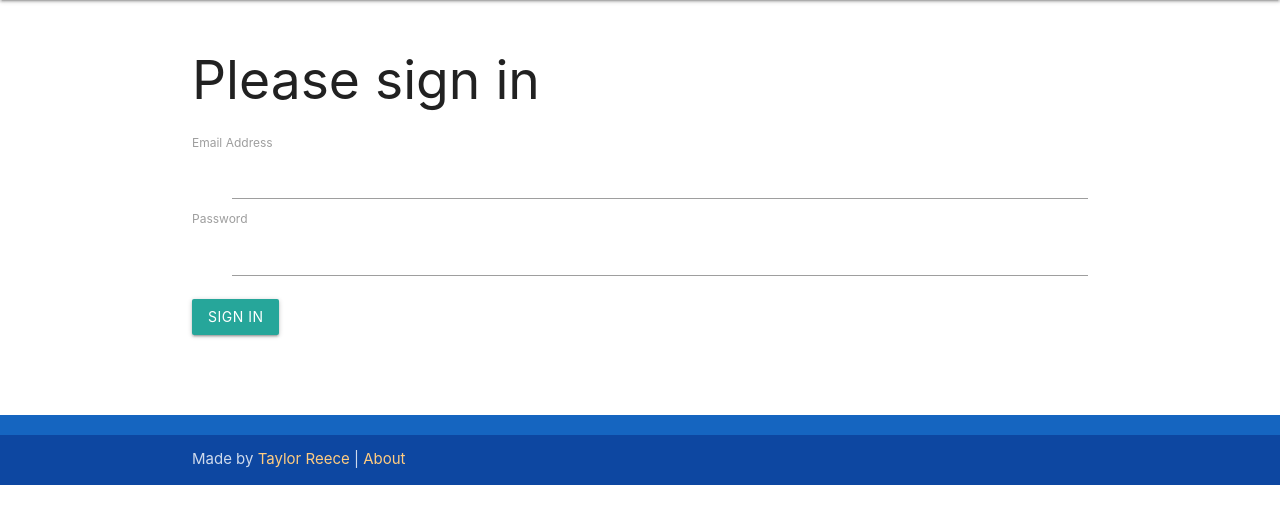
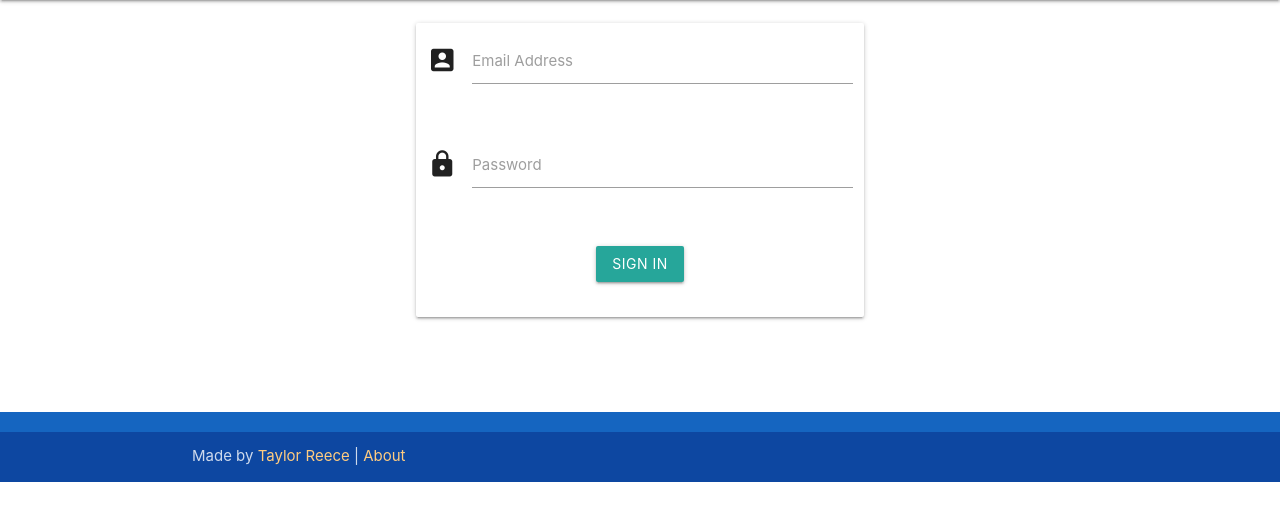
Before and after one commit to taylorreece/bubblecheck, a Flask app: page /user/login in a window 1280 px wide. Shown: the part 64-588 px from the top of the page. Run offline with Flask 2, Linux system fonts and the light colour scheme; some libraries are stand-ins or nearby versions.

Commit message:
futzing with CSS

```diff
--- a/website/app/templates/_formhelpers.html
+++ b/website/app/templates/_formhelpers.html
@@ -1,6 +1,4 @@
-{% macro render_field(field) %}
-  <dt>{{ field.label }}
-  <dd>{{ field(**kwargs)|safe }}
+{% macro render_errors(field) %}
   {% if field.errors %}
     <ul class=errors>
     {% for error in field.errors %}
@@ -8,5 +6,4 @@
     {% endfor %}
     </ul>
   {% endif %}
-  </dd>
 {% endmacro %}
--- a/website/app/templates/layout.html
+++ b/website/app/templates/layout.html
@@ -9,16 +9,17 @@
   <link href="https://fonts.googleapis.com/icon?family=Material+Icons" rel="stylesheet">
   <link rel="stylesheet" href="https://cdnjs.cloudflare.com/ajax/libs/materialize/1.0.0-alpha.2/css/materialize.min.css">
   <link rel="stylesheet" href="{{ url_for('static', filename='css/style.css') }}">
+  <link href="https://fonts.googleapis.com/icon?family=Material+Icons" rel="stylesheet">
 </head>
 <body>
   <nav class="blue darken-4" role="navigation">
     <div class="nav-wrapper container"><a id="logo-container" href="#" class="brand-logo">BubbleCheck</a>
       <ul class="right hide-on-med-and-down">
-        <li><a href="#" class="waves-effect waves-light btn blue">Log In</a></li>
+        <li><a href="{{ url_for('user_web_routes.login_get') }}" class="waves-effect waves-light btn blue">Log In</a></li>
       </ul>
 
       <ul id="nav-mobile" class="sidenav">
-        <li><a href="#">Log In</a></li>
+        <li><a href="{{ url_for('user_web_routes.login_get') }}">Log In</a></li>
       </ul>
       <a href="#" data-target="nav-mobile" class="sidenav-trigger"><i class="material-icons">menu</i></a>
     </div>
--- a/website/app/templates/user/login.html
+++ b/website/app/templates/user/login.html
@@ -3,22 +3,30 @@
 {% block title %}Login{% endblock %}
 
 {% block body %}
-{% from "_formhelpers.html" import render_field %}
+{% from "_formhelpers.html" import render_errors %}
 <div class="row">
-	<div>
-		<form class="form-signin" method="POST" action="{{ url_for('user_web_routes.login_post') }}">
-			<h2 class="form-signin-heading">Please sign in</h2>
-			<dl>
-		    {{ render_field(form.email) }}
-		    {{ render_field(form.password) }}
-		  </dl>
-			<div class="form-group">
-				<div>
-					<button type="submit" class="btn btn-default">Sign In</button>
-				</div>
+	<form class="col s12 m8 l6 offset-m2 offset-l3 card" method="POST" action="{{ url_for('user_web_routes.login_post') }}">
+		<div class="row margin">
+			<div class="input-field col s12">
+				<i class="small material-icons prefix">account_box</i>
+				<input id="email" type="text">
+				<label for="email" class="center-align">Email Address</label>
+				{{ render_errors(form.email) }}
 			</div>
-		</form>
-	</div>
-</div><!-- row -->
-
+		</div>
+		<div class="row margin">
+			<div class="input-field col s12">
+				<i class="small material-icons prefix">lock</i>
+				<input id="password" type="password">
+				<label for="password">Password</label>
+				{{ render_errors(form.password) }}
+			</div>
+		</div>
+		<div class="row">
+			<div class="input-field col s12 center">
+				<button type="submit" class="btn btn-default">Sign In</button>
+			</div>
+		</div>
+	</form>
+</div>
 {% endblock %}
```
